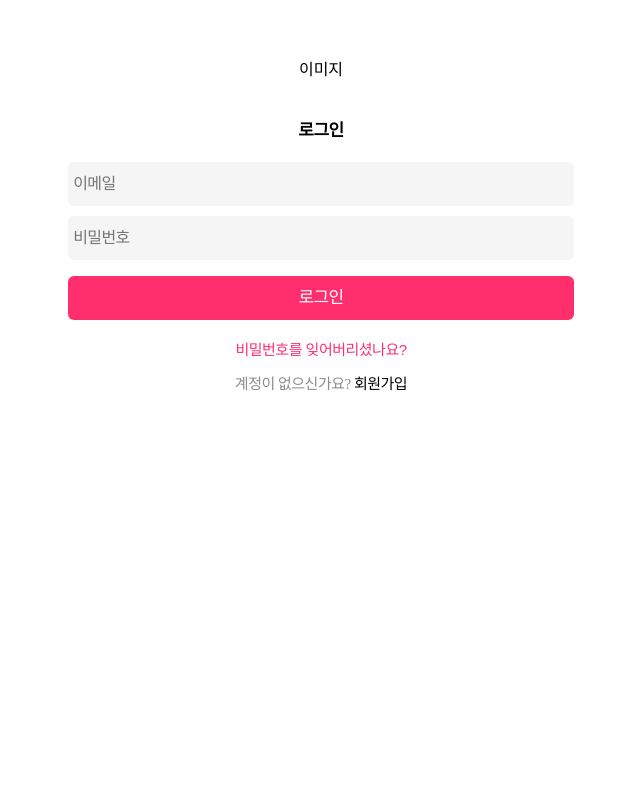
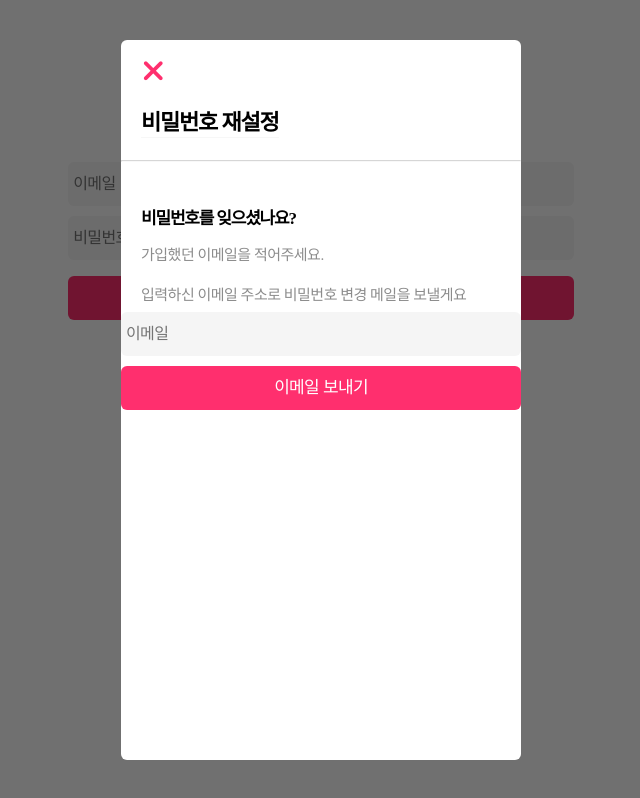
Before and after one commit to jiiinchoi/7team, a plain HTML site: page newlogin/newlogin.html in a window 1280 px wide. Shown: the whole page, without its empty margins (319-959 px from the left). Drawn offline with Linux system fonts and the light colour scheme.

Commit message:
ksw_모달창 생성

```diff
--- a/newlogin/newlogin.css
+++ b/newlogin/newlogin.css
@@ -1,7 +1,6 @@
 * {
   box-sizing: border-box;
 }
-
 
 
 .all-box {
@@ -47,6 +46,8 @@
 
 } */
 
+input:focus {outline:none;}
+
 .login-email-style {
   height: 44px;
   background: transparent;
@@ -81,6 +82,10 @@
     margin: 16px 0 0;
 }
 
+.login-button-style:hover {
+  opacity: 0.8;
+}
+
 .login-try-style {
   text-align: center;
   margin: 20px 0 14px;
@@ -108,6 +113,87 @@
     text-align: center;
 }
 
+.login-modal-box {
+  display: block;
+  position: fixed;
+  inset: 0px;
+  z-index: 1;
+  background: rgba(0, 0, 0, 0.56);
+  overflow: hidden scroll;
+}
+
+.login-modal {
+  margin: 40px auto;
+  width: 400px;
+  background-color: rgb(255, 255, 255);
+  /* border-top: 1px solid rgb(257, 257, 257); */
+  position: absolute;
+  inset: 0px;
+  z-index: 2;
+  justify-content: center;
+  align-items: center;
+  border-radius: 6px;
+}
+.login-modal-header {
+  width: 100%;
+  height: 50px;
+
+}
+.login-modal-button {
+
+  display: flex;
+}
+.modal-close {
+  margin: 15px;
+  border: none;
+  cursor: pointer;
+  background: transparent;
+}
+
+.pw-text-position {
+    position: absolute;
+    top: 50px;
+    left: 20px;
+    text-align: center;
+    font-size: 22px;
+    font-weight: 700;
+    letter-spacing: -1.2px;
+    line-height: 29px;
+    overflow: hidden;
+    border-bottom: 1px solid rgb(247, 247, 247);
+}
+
+.pw-text-position1 {
+  display: inline-block;
+  position: absolute;
+  top: 150px;
+  left: 20px;
+  text-align: center;
+  font-size: 17px;
+  font-weight: 700;
+  letter-spacing: -1.2px;
+  line-height: 29px;
+  overflow: hidden;
+}
+
+.ask-specific-position1 {
+  position: absolute;
+  top: 190px;
+  left: 20px;
+}
+
+.ask-specific-position2 {
+  position: absolute;
+  top: 230px;
+  left: 20px;
+}
+
+.ask-specific-position4 {
+  position: absolute;
+  top: 310px;
+}
+
+
 @media screen and (max-width:425px){
   /* 전체 크기 박스 조정 */
   .all-box-position {
--- a/newlogin/newlogin.html
+++ b/newlogin/newlogin.html
@@ -6,6 +6,7 @@
   <meta name="viewport" content="width=device-width, initial-scale=1.0">
   <title>마블피디아</title>
   <link rel="stylesheet" href="./newlogin.css">
+  <script src="https://kit.fontawesome.com/63b195046c.js" crossorigin="anonymous"></script>
 </head>
 
 <body>
@@ -41,7 +42,7 @@
           </div>
           </form>
           <div class="login-try-style">
-            <button class="login-try-text">비밀번호를 잊어버리셨나요?</button>
+            <button class="login-try-text" id="open">비밀번호를 잊어버리셨나요?</button>
           </div>
           <div class="account-try-text">
             계정이 없으신가요?
@@ -50,7 +51,48 @@
         </div>
       </section>
     </div>
+
+    <!-- 크기 배정을 전부 앱솔루트로 수작업으로 조정했음 -->
+    <div class="login-modal-box" id="modal-box">
+      <div class="login-modal">
+        <div class="login-modal-button">
+          <button class="modal-close" id="close">
+            <i class="fas fa-xmark" style="font-size: 30px; color: #ff2f6e;"></i>
+          </button>
+          <div></div>
+        </div>
+
+        <div class="login-modal-header">
+          <h2 class="pw-text-position">비밀번호 재설정</h2>
+        </div>
+        <hr style="color: aliceblue; opacity: 0.4;">
+
+        <h2 class="pw-text-position1">비밀번호를 잊으셨나요?</h2>
+        <p class="account-try-text ask-specific-position1">
+          가입했던 이메일을 적어주세요.
+        </p>
+        <p class="account-try-text ask-specific-position2">
+          입력하신 이메일 주소로 비밀번호 변경 메일을 보낼게요
+        </p>
+
+        <form action="#">
+          <div class="personal-box" style="margin-top: 150px;">
+            <label for="login-service" class="login-label-size">
+              <div>
+                <input type="email" placeholder="이메일" class="login-email-style ask-specific-position">
+              </div>
+            </label>
+          </div>
+          <button type="submit" class="login-button-style ask-specific-position4">이메일 보내기</button>
+        </form>
+      </div>
+    </div>
+
+
+
+
   </div>
+  <script src="./newlogin.js"></script>
 </body>
 
 </html>
--- /dev/null
+++ b/newlogin/newlogin.js
@@ -0,0 +1,11 @@
+const open = document.querySelector("#open");
+const modalBox = document.querySelector("#modal-box");
+const close = document.querySelector("#close");
+
+open.addEventListener("click", () => {
+  modalBox.style.display = "block"; // 클릭하면 클래스리스트에 .active 스타일 추가
+});
+
+close.addEventListener("click", () => {
+  modalBox.style.display = "none"; // 클릭하면 클래스리스트에서 .active 스타일 제거
+});
```
